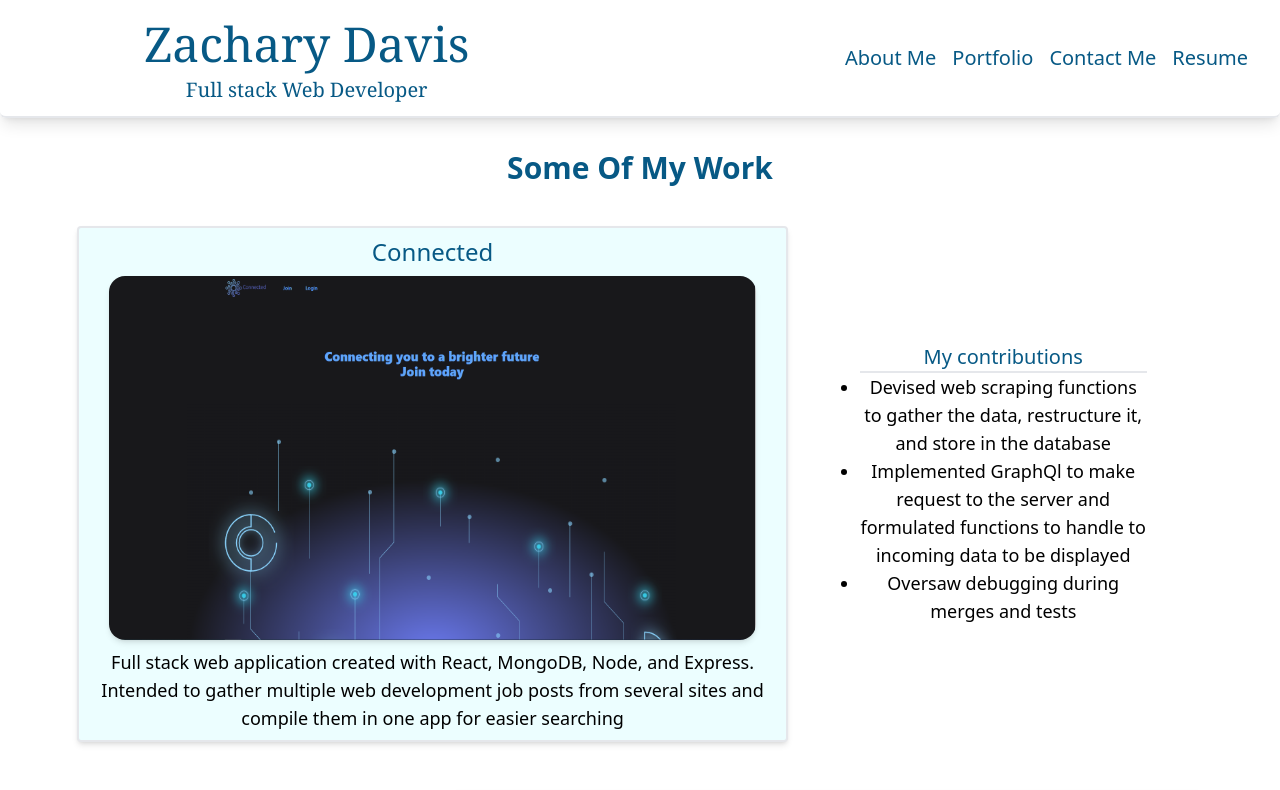
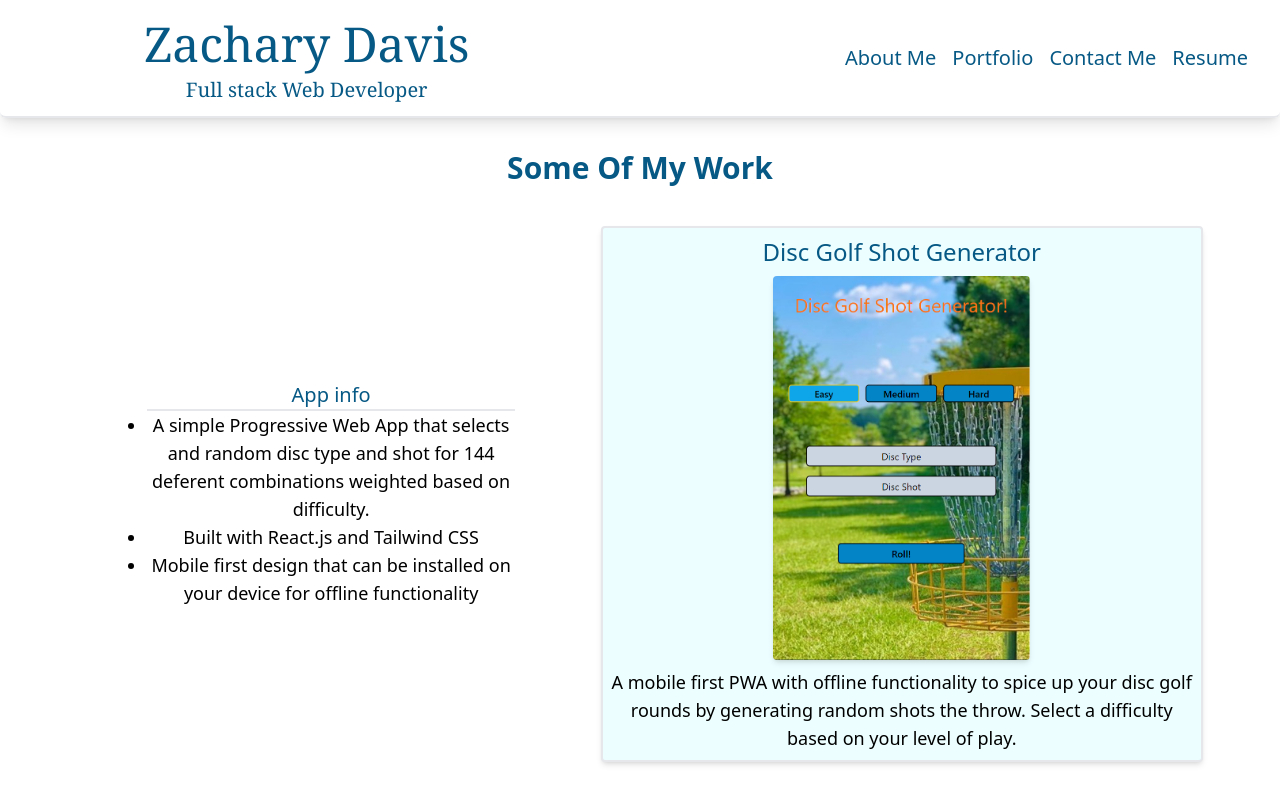
Before and after one commit to Zdavis92/Upgraded-Portfolio, a React (Create React App) app: page /Upgraded-Portfolio/Portfolio in a window 1280 px wide. Shown: the top 790 px of the page. Built offline with nearby package versions, Linux system fonts and the light colour scheme.

Commit message:
'add shot generator to portfolio page'

```diff
--- a/src/pages/Portfolio.js
+++ b/src/pages/Portfolio.js
@@ -1,12 +1,29 @@
 import React from "react";
 import connectedImg from '../Images/Connected-screenshot.png';
 import weHelpImg from '../Images/We-help-austin-homepage.png';
+import shotGenImg from '../Images/Shot Generator screenshot.PNG';
 
 const Portfolio = () => {
     return (
         <main className="flex flex-col items-center text-center w-11/12 mx-auto">
             <h1 className="text-3xl m-4 font-bold text-sky-800">Some Of My Work</h1>
             <div className="flex flex-col">
+                <div className="lg:flex lg:flex-row lg:m-4 lg:mb-10">
+                    <div className="bg-cyan-50 rounded border-2 shadow-md m-2 lg:order-2">
+                        <h2 className="m-2 text-2xl font-medium text-sky-800">Disc Golf Shot Generator</h2>
+                        <a href="https://zdavis92.github.io/DiscGolfShotGenerator/" target='_blank' rel="noreferrer"><img className="rounded shadow-md h-96 mx-auto" src={shotGenImg} alt=""></img></a>
+                        <p className="m-2">A mobile first PWA with offline functionality to spice up your disc golf rounds by generating random shots the throw. Select a difficulty based
+                        on your level of play.</p>
+                    </div>
+                    <div className="sm:m-4 lg:order-1 lg:my-auto">
+                        <h3 className="text-xl font-medium text-sky-800 border-b-2 w-9/12 mx-auto">App info</h3>
+                        <ul className="list-disc w-9/12 mx-auto">
+                            <li>A simple Progressive Web App that selects and random disc type and shot for 144 deferent combinations weighted based on difficulty.</li>
+                            <li>Built with React.js and Tailwind CSS</li>
+                            <li>Mobile first design that can be installed on your device for offline functionality</li>
+                        </ul>
+                    </div>
+                </div>
                 <div className="lg:flex lg:flex-row lg:m-4">
                     <div className="bg-cyan-50 rounded border-2 shadow-md m-2">
                         <h2 className="m-2 text-2xl font-medium text-sky-800">Connected</h2>
```
Also changed, not shown: src/Images/Shot Generator screenshot.PNG (added).
